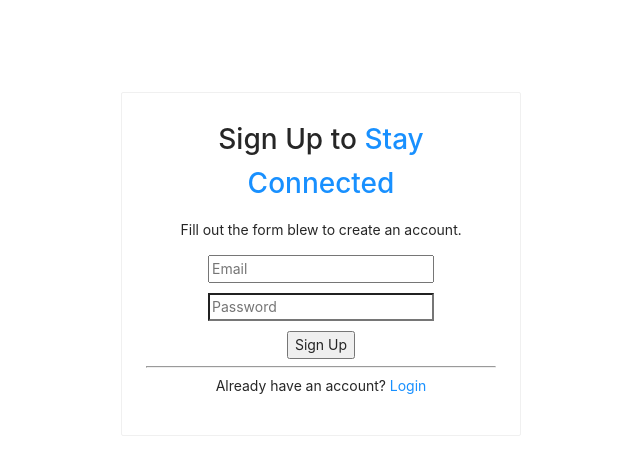
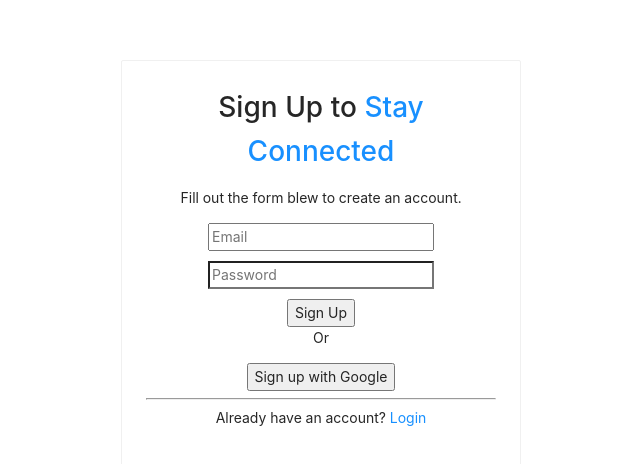
Before and after one commit to k-azadzoi/firebase-chat-app, a React (Create React App) app: page /signup in a window 1280 px wide. Shown: the part 136-600 px from the top of the page, without its empty margins (319-959 px from the left). Built offline with nearby package versions, Linux system fonts and the light colour scheme; no server answers.

Commit message:
Added in user option to sign up with google account

```diff
--- a/src/helpers/auth.js
+++ b/src/helpers/auth.js
@@ -1,3 +1,4 @@
+import firebase from 'firebase/app'
 import { auth } from '../services/firebase'
 
 export function signup(email, password){
@@ -11,3 +12,8 @@ export function signin(email, password){
 export function logout() {
     return auth.signOut()
 }
+
+export function signInWithGoogle(){
+    const provider = new firebase.auth.GoogleAuthProvider()
+    return auth.signInWithPopup(provider)
+}
--- a/src/pages/Login.js
+++ b/src/pages/Login.js
@@ -2,7 +2,7 @@ import React, { Component } from 'react'
 import { Card } from 'antd'
 import { Link } from 'react-router-dom'
 import { Container } from '../styles/styles'
-import { signin } from '../helpers/auth'
+import { signin, signInWithGoogle } from '../helpers/auth'
 
 class Login extends Component {
     constructor(props){
--- a/src/pages/Signup.js
+++ b/src/pages/Signup.js
@@ -2,7 +2,7 @@ import React, { Component } from 'react'
 import { Card } from 'antd'
 import { Link } from 'react-router-dom'
 import { Container } from '../styles/styles'
-import { signup } from '../helpers/auth'
+import { signup, signInWithGoogle } from '../helpers/auth'
 
 class Signup extends Component {
     constructor(props){
@@ -14,6 +14,7 @@ class Signup extends Component {
         }
         this.handleSubmit = this.handleSubmit.bind(this)
         this.handleChange = this.handleChange.bind(this)
+        this.googleSignIn = this.googleSignIn.bind(this)
     }
 
    async handleSubmit(event){
@@ -24,6 +25,15 @@ class Signup extends Component {
        }
        catch(error){
            this.setState( {error: error.message })
+       }
+   }
+
+   async googleSignIn(){
+       try {
+           await signInWithGoogle()
+       }
+       catch(error) {
+            this.setState({ error: error.message })
        }
    }
 
@@ -70,6 +80,10 @@ class Signup extends Component {
                         {this.state.error ? <p> {this.state.error} </p> : null}
                         <button type='submit'>Sign Up</button>
                     </div>
+                    <p> Or </p>
+                    <button onClick={this.googleSignIn} type='button'>
+                        Sign up with Google
+                    </button>
                     <hr></hr>
                     <p>Already have an account? <Link to='/login'>Login</Link></p>
                     </form>
```
